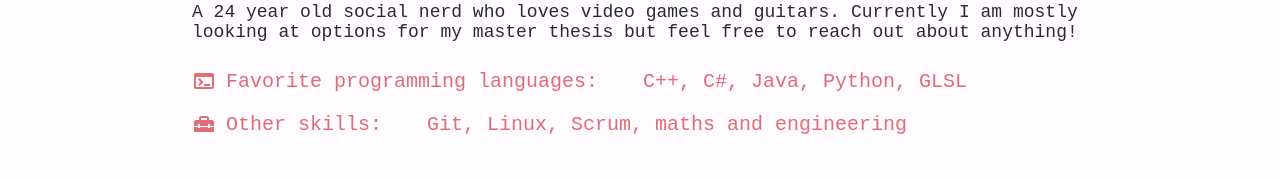
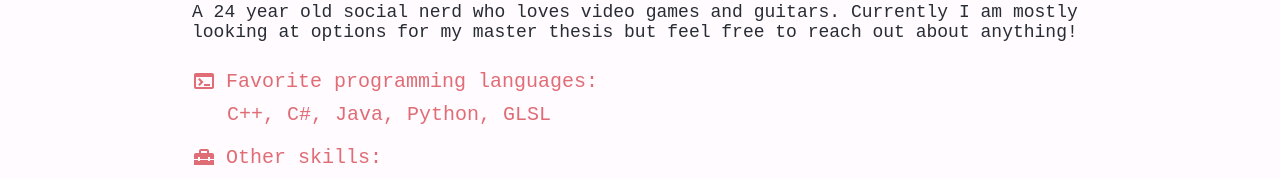
Before and after one commit to jonan270/Interactive-portfolio, a React (Create React App) app: page / in a window 1280 px wide. Shown: the part 754-933 px from the top of the page. Built offline with nearby package versions, Linux system fonts and the light colour scheme.

Commit message:
Improved about me skill section

```diff
--- a/src/components/AboutMe.tsx
+++ b/src/components/AboutMe.tsx
@@ -35,16 +35,19 @@ const AboutMe: React.FC<{}> = () => {
                 Currently I am mostly looking at options for my master thesis
                 but feel free to reach out about anything!
             </p>
+
             <div className="iconTextRow">
                 <TerminalIcon color="primary"/>
                 <p className="iconText">Favorite programming languages:</p>
-                <p className="iconText--nextLine">C++, C#, Java, Python, GLSL</p>
             </div>
+            <p className="iconText--nextLine">C++, C#, Java, Python, GLSL</p>
+
             <div className="iconTextRow">
                 <HomeRepairServiceIcon color="primary"/>
                 <p className="iconText">Other skills:</p>
-                <p className="iconText--nextLine">Git, Linux, Scrum, maths and engineering</p>
             </div>
+            <p className="iconText--nextLine">Unity, Git, Linux, Scrum, maths and engineering</p>
+
         </div>
     )
 }
--- a/src/styles/index.scss
+++ b/src/styles/index.scss
@@ -99,6 +99,7 @@ Button {
     margin-left: 10px;
     &--nextLine {
         @extend .iconText;
+        margin-top: 0;
         margin-left: 35px;
     }
 }
```
